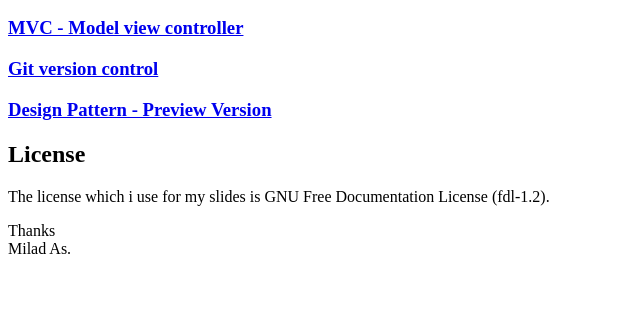
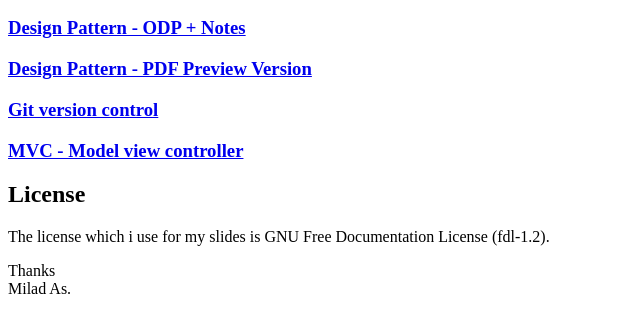
Before and after one commit to MiladAs/Slides, a plain HTML site: page index.html in a window 1280 px wide. Shown: the part 96-428 px from the top of the page, without its empty margins (0-640 px from the left). Drawn offline with Linux system fonts and the light colour scheme.

Commit message:
add design pattern odp final file which contains some notes too

```diff
--- a/index.html
+++ b/index.html
@@ -5,9 +5,12 @@
 <body>
 <h1>Milad As - Presentations</h1>
 <h2>Slides</h2>
+
+<h3><a target="_blank" href="http://miladas.github.io/slides/design-pattern/design-pattern.odp">Design Pattern - ODP + Notes</a>
+<h3><a target="_blank" href="http://miladas.github.io/slides/design-pattern/Design-Pattern-Preview.pdf">Design Pattern - PDF Preview Version</a>
+<h3><a target="_blank" href="http://miladas.github.io/slides/git/">Git version control</a></h3>
 <h3><a target="_blank" href="http://miladas.github.io/slides/mvc/">MVC - Model view controller</a></h3>
-<h3><a target="_blank" href="http://miladas.github.io/slides/git/">Git version control</a></h3>
-<h3><a target="_blank" href="http://miladas.github.io/slides/design-pattern/Design-Pattern-Preview.pdf">Design Pattern - Preview Version</a></h3>
+
 <h2>License</h2>
 <p>The license which i use for my slides is GNU Free Documentation License (fdl-1.2).</p>
 <p>Thanks<br/>Milad As.</p>
```
Also changed, not shown: 1 other file.
